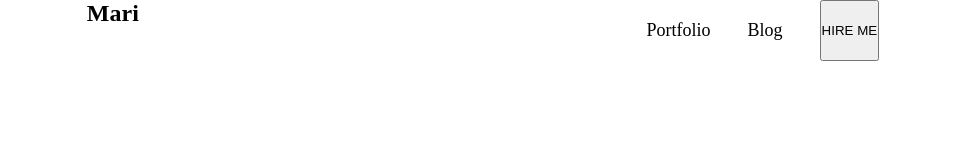
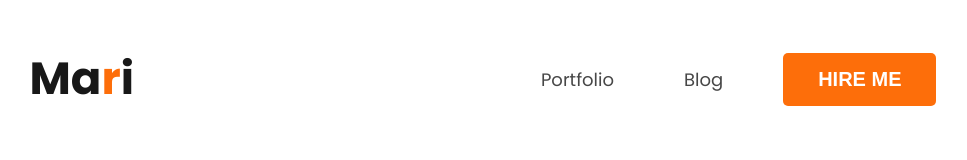
Before and after one commit to niladhikari/webDeveloper-Portfolio, a plain HTML site: page index.html in a window 1280 px wide. Shown: the whole page, without its empty margins (157-1124 px from the left). Drawn offline with Linux system fonts and the light colour scheme.

Commit message:
add the navigation section

```diff
--- a/index.html
+++ b/index.html
@@ -5,20 +5,21 @@
     <meta http-equiv="X-UA-Compatible" content="IE=edge">
     <meta name="viewport" content="width=device-width, initial-scale=1.0">
     <title>Portfolio</title>
+    <link rel="preconnect" href="https://fonts.googleapis.com">
+<link rel="preconnect" href="https://fonts.gstatic.com" crossorigin>
+<link href="https://fonts.googleapis.com/css2?family=Josefin+Sans:wght@100;200;300;400;500;600;700&family=Open+Sans:wght@400;700;800&family=Poppins:ital,wght@0,100;0,200;0,300;0,400;0,500;0,600;0,700;0,800;0,900;1,200&display=swap" rel="stylesheet">
     <link rel="stylesheet" href="style.css">
 </head>
 <body>
     <header>
         <nav class="nav">
-          <div class="logo-container">
-           <h1>Mari</h1>
-          </div>
-          <div class="menu-container">
+           <h1 class="mari">Ma<span>r</span>i</h1>
             <ul class="menu-item">
-                <li class="item">Portfolio</li>
-                <li class="item">Blog</li>
+                <li class="item list"><a href="">Portfolio</a></li>
+                <li class="item"><a href="">Blog</a></li>
+                <li class="item"><button class="btn-primary">HIRE ME</button></li>
             </ul>
-            <button>HIRE ME</button>
+
           </div>
         </nav>
     </header>
--- a/style.css
+++ b/style.css
@@ -1,24 +1,57 @@
-*{
+/* *{
     margin: 0;
     padding: 0;
+} */
+
+/* primary section */
+body {
+  font-family: "Josefin Sans", sans-serif;
+  font-family: "Open Sans", sans-serif;
+  font-family: "Poppins", sans-serif;
+}
+.btn-primary {
+   padding: 15px 35px;
+    border-radius: 5px;
+    background-color: #fd6e0a;
+    color:  #fff;
+    font-size: 20px;
+    border: none;
+    cursor: pointer;
+    font-weight: 700;
   }
 
-.nav{
+/*       */
+
+span {
+  color: #fd6e0a;
+}
+.mari {
+  color: #181818;
+  text-shadow: 0px 4px 4px 0px rgba(0, 0, 0, 0.25);
+  font-size: 45px;
+}
+
+nav {
   display: flex;
   justify-content: space-around;
+  align-items: center;
 }
-.menu-item{
+nav > .menu-item {
   display: flex;
+  justify-content: center;
+  align-items: center;
   list-style: none;
-    margin: 10px;
 }
-.menu-container{
-    display: flex;
 
-}
-.item{
-    margin-right: 17px;
+nav .item > a {
+  margin-right: 50px;
   padding: 10px;
   font-size: 18px;
   cursor: pointer;
+  text-decoration: none;
 }
+nav a {
+    color:  #474747;
+    font-size: 20px;
+    font-weight: 400;
+  }
```
Lines whose indentation alone changed are shown as unchanged.
